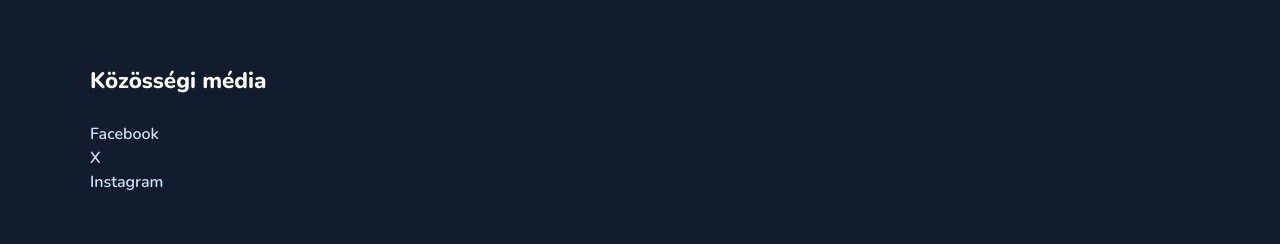
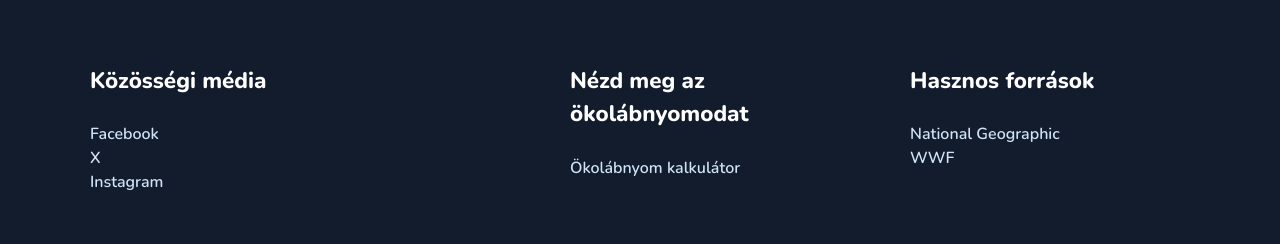
Before and after one commit to GalGer06/Vizsgaremek, a React (Vite) app in the folder frontend/: page / in a window 1280 px wide. Shown: the part 1017-1261 px from the top of the page. Built offline with nearby package versions, Linux system fonts and the light colour scheme; no server answers.

Commit message:
Add eco-awareness sections to footer with links to carbon footprint calculator and useful resources

```diff
--- a/frontend/src/AppShell.tsx
+++ b/frontend/src/AppShell.tsx
@@ -119,6 +119,15 @@ export function AppShell() {
             <p><a href="https://twitter.com/vizsgaremek" target="_blank" rel="noopener noreferrer">X</a></p>
             <p><a href="https://www.instagram.com/future__nature/" target="_blank" rel="noopener noreferrer">Instagram</a></p>
           </div>
+          <div className="footer-section">
+            <h4>Nézd meg az ökolábnyomodat</h4>
+            <p><a href="https://www.mnb.hu/fogyasztovedelem/kalkulatorok/okolabnyom-kalkulator" target="_blank" rel="noopener noreferrer">Ökolábnyom kalkulátor </a></p>
+          </div>
+          <div className="footer-section">
+            <h4>Hasznos források</h4>
+            <p><a href="https://www.nationalgeographic.com/" target="_blank" rel="noopener noreferrer">National Geographic</a></p>
+            <p><a href="https://www.worldwildlife.org/" target="_blank" rel="noopener noreferrer">WWF</a></p>
+          </div>
         </div>
         <div className="footer-bottom">
           <p>&copy; 2026 Vizsgaremek - Minden jog fenntartva</p>
```
